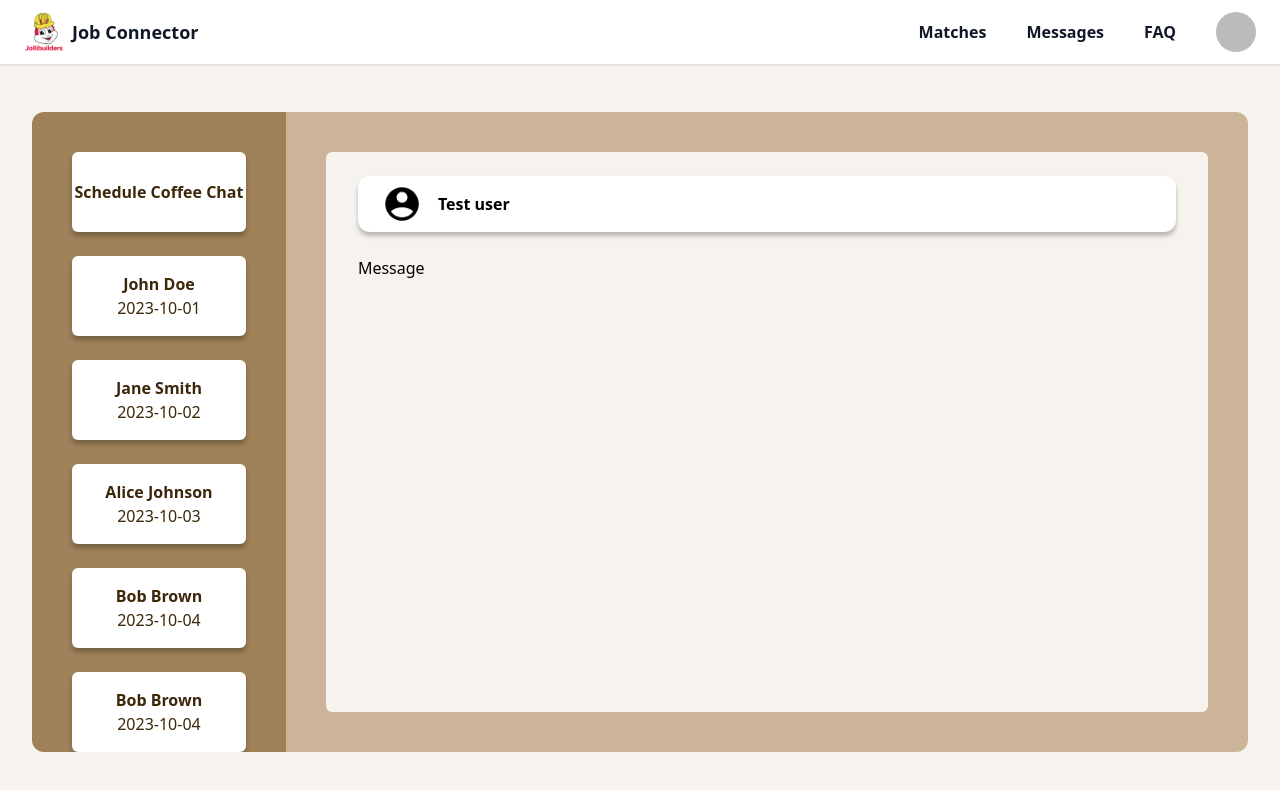
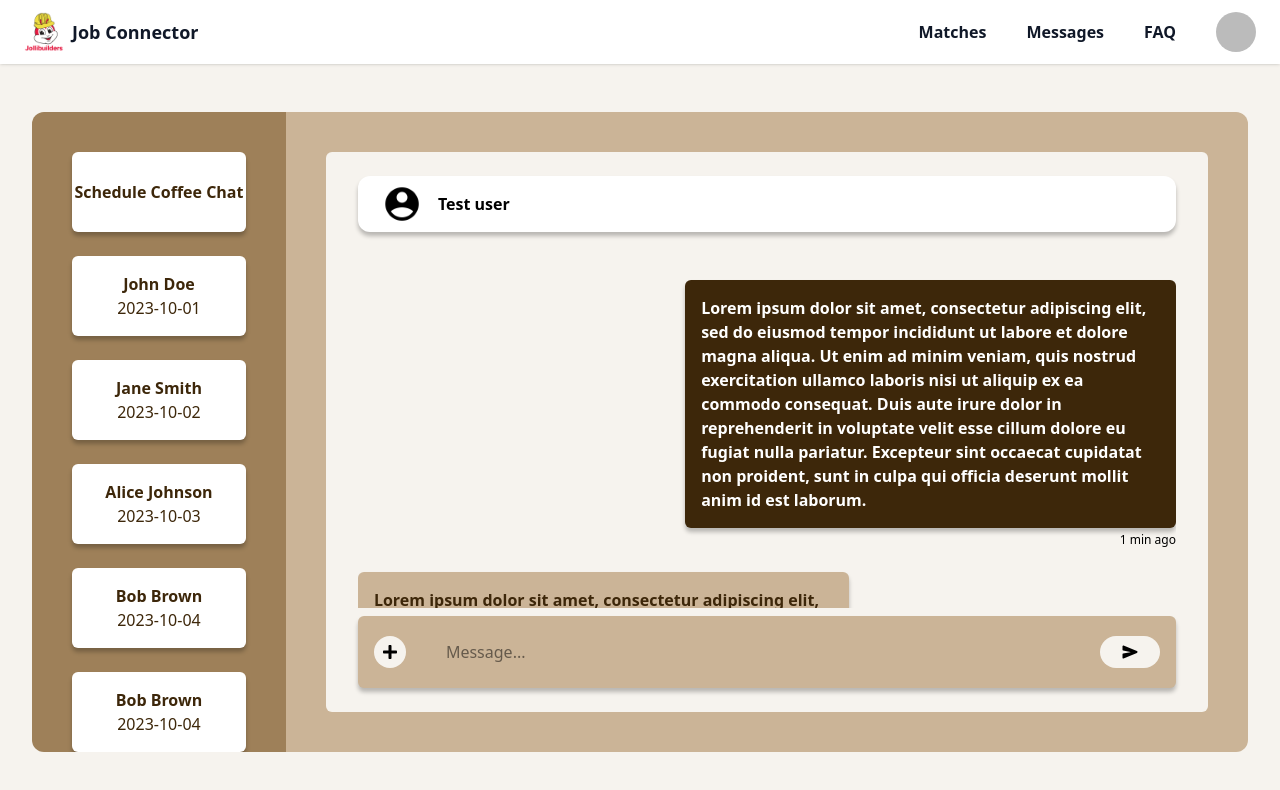
Before and after one commit to Jollibuilders/FIP_Project, a React (Vite) app in the folder frontend/: page /chat in a window 1280 px wide. Shown: the top 790 px of the page. Built offline with nearby package versions, Linux system fonts and the light colour scheme; no server answers; sample sign-in values are in the browser's storage.

Commit message:
Chat UI created

```diff
--- a/frontend/package.json
+++ b/frontend/package.json
@@ -17,6 +17,7 @@
     "react": "^18.3.1",
     "react-dom": "^18.3.1",
     "react-icons": "^5.4.0",
+    "react-perfect-scrollbar": "^1.5.8",
     "react-router-dom": "^7.1.5",
     "tailwindcss": "^4.0.0"
   },
--- a/frontend/src/App.css
+++ b/frontend/src/App.css
@@ -1 +1,66 @@
 @import "tailwindcss";
+
+/* Custom scrollbar styling */
+.custom-scroll {
+    overflow-y: auto;
+    position: relative; /* Ensure positioning context for scrollbar */
+}
+
+/* Webkit browsers (Chrome, Safari) */
+.custom-scroll::-webkit-scrollbar {
+    width: 8px; /* Width of the scrollbar */
+    background: transparent; /* Make scrollbar track transparent */
+}
+
+.custom-scroll::-webkit-scrollbar-thumb {
+    background-color: #3d270a; /* Scrollbar color */
+    border-radius: 4px;
+    border: 2px solid transparent; /* Ensures thumb doesn't shrink content */
+    background-clip: padding-box; /* Prevents thumb from overlapping content */
+}
+
+.custom-scroll::-webkit-scrollbar-track {
+    background: transparent; /* Transparent track to avoid layout shift */
+}
+
+/* Firefox */
+.custom-scroll {
+    scrollbar-width: thin; /* Thin scrollbar */
+    scrollbar-color: #3d270a transparent; /* Thumb and transparent track */
+}
+
+/* Ensure content takes full width, ignoring scrollbar */
+.custom-scroll > * {
+    width: 100% !important; /* Force MessageCards to take full width */
+    box-sizing: border-box; /* Ensure padding/margins don't cause overflow */
+}
+
+.scrollbar-hide::-webkit-scrollbar {
+    width: 8px;
+  }
+
+  .scrollbar-hide::-webkit-scrollbar-track {
+    background: transparent;
+  }
+
+  .scrollbar-hide::-webkit-scrollbar-thumb {
+    background-color: #CBB497; /* matches your background */
+    border-radius: 10px;
+    border: 2px solid transparent;
+    background-clip: content-box;
+  }
+
+  .scrollbar-hide {
+    scrollbar-width: thin; /* for Firefox */
+    scrollbar-color: #CBB497 transparent;
+  }
+
+  /* Auto-hide scrollbars */
+  .scrollbar-hide::-webkit-scrollbar {
+    transition: opacity 0.5s ease;
+    opacity: 0;
+  }
+
+  .scrollbar-hide:hover::-webkit-scrollbar {
+    opacity: 1;
+  }
--- a/frontend/src/components/chat/List.jsx
+++ b/frontend/src/components/chat/List.jsx
@@ -1,4 +1,4 @@
-import React, { useState, useEffect } from 'react';
+import React, { useState, useEffect, useRef } from 'react';
 import MessageCards from '../MessageCards';
 
 const tempList = [
@@ -8,11 +8,43 @@ const tempList = [
     { id: 4, name: 'Bob Brown', date: '2023-10-04' },
     { id: 5, name: 'Bob Brown', date: '2023-10-04' },
     { id: 6, name: 'Bob Brown', date: '2023-10-04' },
+    { id: 7, name: 'Bob Brown', date: '2023-10-04' },
+    { id: 8, name: 'Bob Brown', date: '2023-10-04' },
+    { id: 9, name: 'Bob Brown', date: '2023-10-04' },
+    { id: 10, name: 'Bob Brown', date: '2023-10-04' },
 ];
 
 const List = () => {
+    const [isScrolling, setIsScrolling] = useState(false);
+    const scrollRef = useRef(null);
+    let scrollTimeout = null;
+
+    useEffect(() => {
+        const handleScroll = () => {
+            setIsScrolling(true);
+            if (scrollTimeout) clearTimeout(scrollTimeout);
+            scrollTimeout = setTimeout(() => {
+                setIsScrolling(false);
+            }, 500); // Hide scrollbar 500ms after scrolling stops
+        };
+
+        const scrollElement = scrollRef.current;
+        if (scrollElement) {
+            scrollElement.addEventListener('scroll', handleScroll);
+        }
+
+        return () => {
+            if (scrollElement) {
+                scrollElement.removeEventListener('scroll', handleScroll);
+            }
+            if (scrollTimeout) clearTimeout(scrollTimeout);
+        };
+    }, []);
+
     return (
-        <div className='flex flex-col w-1/4 h-full rounded-l-xl p-10 max-h-full overflow-y-auto' style={{ backgroundColor: '#9E8059'}}>
+        <div ref={scrollRef} className={`flex flex-col w-1/4 h-full rounded-l-xl p-10 max-h-full overflow-y-auto custom-scroll ${
+                isScrolling ? '' : 'hide-scrollbar'
+            }`} style={{ backgroundColor: '#9E8059'}}>
             <MessageCards listOfUsers={tempList} />
         </div>
     );
--- a/frontend/src/components/chat/Messages.jsx
+++ b/frontend/src/components/chat/Messages.jsx
@@ -1,13 +1,67 @@
 import React, { useState, useEffect } from 'react';
 import TopUserCard from './TopUserCard';
+import PerfectScrollbar from 'react-perfect-scrollbar';
+import 'react-perfect-scrollbar/dist/css/styles.css';
+
+import { FaPlus } from "react-icons/fa";
+import { IoSend } from "react-icons/io5";
+
+const fillerMessage = "Lorem ipsum dolor sit amet, consectetur adipiscing elit, sed do eiusmod tempor incididunt ut labore et dolore magna aliqua. Ut enim ad minim veniam, quis nostrud exercitation ullamco laboris nisi ut aliquip ex ea commodo consequat. Duis aute irure dolor in reprehenderit in voluptate velit esse cillum dolore eu fugiat nulla pariatur. Excepteur sint occaecat cupidatat non proident, sunt in culpa qui officia deserunt mollit anim id est laborum."
+const messages = [
+    { id: 1, own: true, message: fillerMessage, time: "1 min ago"},
+    { id: 2, own: false, message: fillerMessage, time: "1 min ago"},
+    { id: 3, own: true, message: fillerMessage, time: "1 min ago"},
+    { id: 4, own: false, message: fillerMessage, time: "1 min ago"},
+    { id: 4, own: true, message: fillerMessage, time: "1 min ago"},
+]
 
 const Messages = () => {
+    const [message, setMessage] = useState("");
 
     return (
-        <div className='flex flex-col justify-center items-center w-full h-full rounded-r-xl p-10' style={{ backgroundColor: '#CBB497'}}>
-            <div className='w-full h-full rounded-md py-6 px-8' style={{ backgroundColor: '#F6F3EE' }}>
+        <div className='flex justify-center items-center w-full h-full rounded-r-xl p-10' style={{ backgroundColor: '#CBB497'}}>
+            <div className='flex flex-col w-full h-full rounded-md py-6 px-8' style={{ backgroundColor: '#F6F3EE' }}>
                 <TopUserCard user={"Test user"}/>
-                Message
+
+                <PerfectScrollbar className="flex flex-1 flex-col w-full border-b-black mb-2" options={{ wheelSpeed: 0.5, wheelPropagation: false, suppressScrollX: true }}>
+                    {messages.map((message) => (
+                        <div
+                            key={message.id}
+                            className={`w-full flex ${message.own ? 'justify-end' : 'justify-start'}`}
+                        >
+                            <div className={`flex flex-col ${message.own ? 'items-end' : 'items-start'}`}>
+                                <div
+                                    className="max-w-[60%] h-auto rounded-md shadow-[0_4px_4px_0_rgba(0,0,0,0.25)] mt-6 p-4"
+                                    style={{ backgroundColor: message.own ? '#3D270A' : '#CBB497' }}
+                                >
+                                    <span className={`font-semibold ${message.own ? 'text-white' : 'text-[#3D270A]'}`}>
+                                        {message.message}
+                                    </span>
+                                </div>
+                                <span className="text-xs text-black mt-1 ml-1">{message.time}</span>
+                            </div>
+                        </div>
+                    ))}
+                </PerfectScrollbar>
+
+                <div className='flex flex-row justify-between w-full items-center p-4 rounded-md shadow-[0_4px_4px_0_rgba(0,0,0,0.25)]' style={{ backgroundColor: '#CBB497' }}>
+                    <div className='flex flex-row w-full justify-center items-center'>
+                        <button className='flex items-center justify-center p-2 mr-8 rounded-full' style={{ backgroundColor: '#F6F3EE' }}>
+                            <FaPlus/>
+                        </button>
+                        <input
+                            type="text"
+                            className="flex-1 p-2 rounded-md mr-8"
+                            placeholder="Message..."
+                            style={{ backgroundColor: 'transparent', border: 'none', outline: 'none' }}
+                            value={message}
+                            onChange={(e) => setMessage(e.target.value)}
+                        />
+                    </div>
+                    <button className='flex items-center justify-center p-2 w-16 rounded-full' style={{ backgroundColor: '#F6F3EE' }}>
+                        <IoSend/>
+                    </button>
+                </div>
             </div>
         </div>
     );
```
Also changed, not shown: 1 other file (tests, documents, lock files or other folders).
